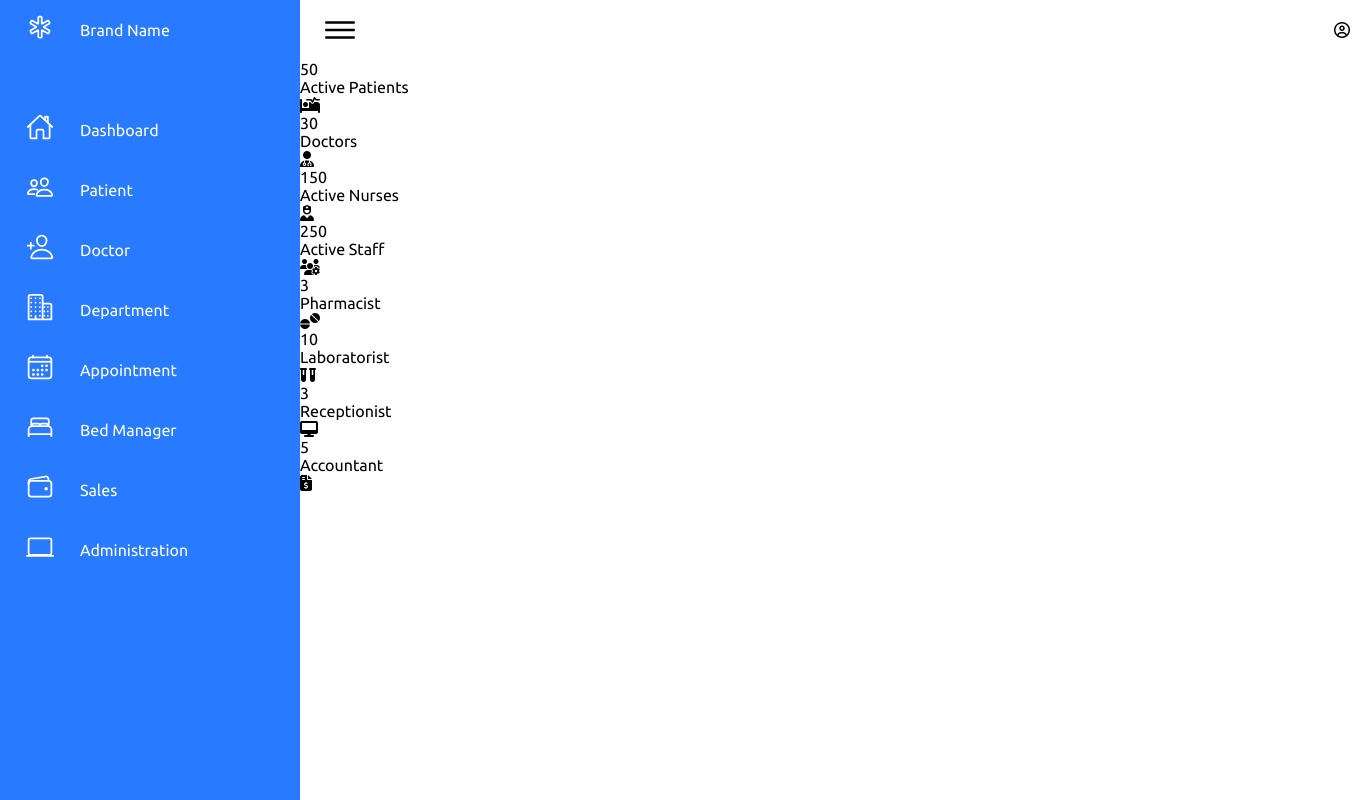
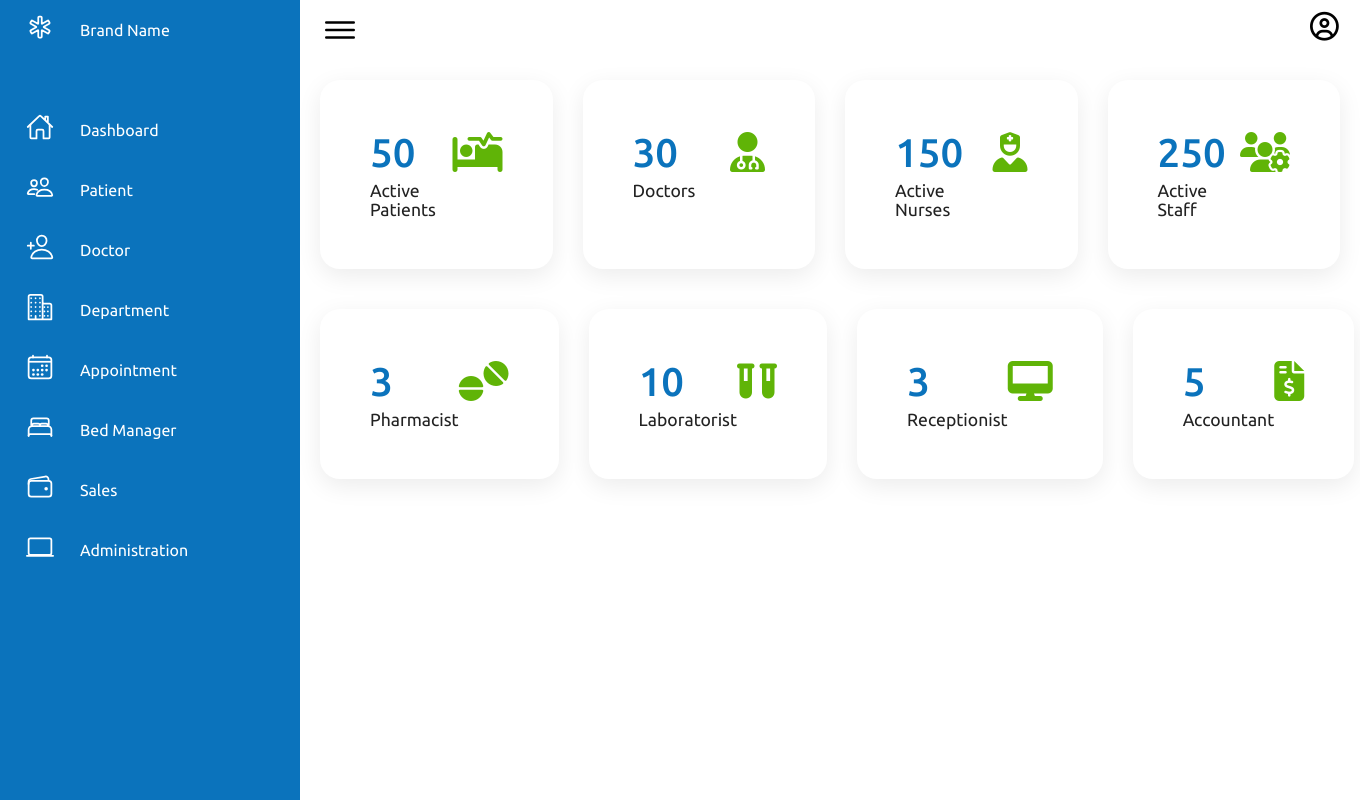
Before and after one commit to ayushide16/hospital_management_system, a PHP site: page /dashboard_home.html in a window 1360 px wide. Run offline with PHP 8.4, Linux system fonts and the light colour scheme; some libraries are stand-ins or nearby versions.

Commit message:
Update style_home.css

```diff
--- a/Semester 6/style_home.css
+++ b/Semester 6/style_home.css
@@ -10,11 +10,12 @@
 
 :root
 {
-    --blue: #287bff;
+    --blue: #0B73BC;
     --white: #fff;
     --grey: #f5f5f5;
     --black1: #222;
     --black2: #999;
+    --green: #60B407;
 }
 
 body
@@ -38,6 +39,11 @@ body
     border-left: 10px solid var(--blue);
     transition: 0.5s;
     overflow: hidden;
+}
+
+.navigation.active
+{
+    width: 80px;
 }
 
 .navigation ul
@@ -154,6 +160,12 @@ body
     transition: 0.5s;
 }
 
+.main.active
+{
+    width: calc(100% - 80px);
+    left: 80px;
+}
+
 .topbar
 {
     width: 100%;
@@ -213,4 +225,84 @@ body
 .user
 {
     position: relative;
+    width: 40px;
+    height: 40px;
+    overflow: hidden;
+    cursor: pointer;
+    font-size: 1.8em;
 }
+
+.user img
+{
+    position: absolute;
+    top: 0;
+    left: 0;
+    width: 100%;
+    height: 100%;
+    object-fit: cover;
+}
+
+.cardBox
+{
+    position: relative;
+    width: 100%;
+    padding: 20px;
+    display: grid;
+    grid-template-columns: repeat(4,1fr);
+    grid-gap: 30px;
+}
+
+.cardBox .card
+{
+    position: relative;
+    background: var(--white);
+    padding: 50px;
+    border-radius: 20px;
+    display: flex;
+    justify-content: space-between;
+    cursor: pointer;
+    box-shadow: 0 7px 25px rgba(0,0,0,0.08);
+}
+
+.cardBox .card .numbers
+{
+    position: relative;
+    font-weight: 500;
+    font-size: 2.5em;
+    color: var(--blue);
+}
+
+.cardBox .card .cardName
+{
+    color: var(--black1);
+    font-size: 1.1em;
+    margin-top: 5px;
+}
+
+.cardBox .card .iconBx
+{
+    font-size: 2.5em;
+    color: var(--green);
+}
+
+.cardBox .card:hover
+{
+    background: var(--blue);
+}
+
+.cardBox .card:hover .numbers,
+.cardBox .card:hover .cardName,
+.cardBox .card:hover .iconBx
+{
+    color: var(--white);
+}
+
+.container .main .welcome
+{
+    font-size: 50px;
+    text-align: center;
+    padding: 40px;
+    margin-top: 160px;
+    color: #60B407;
+
+}
```
